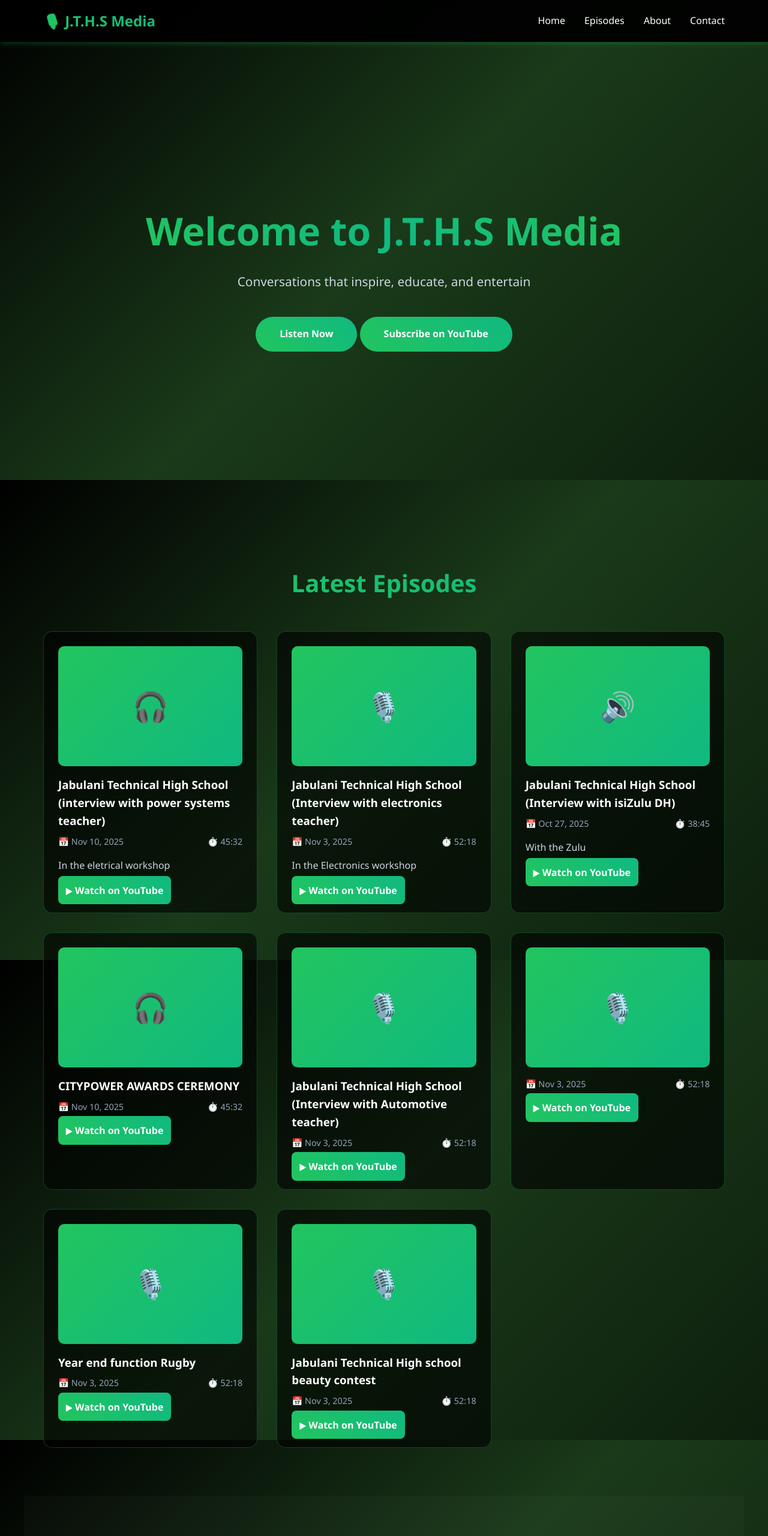
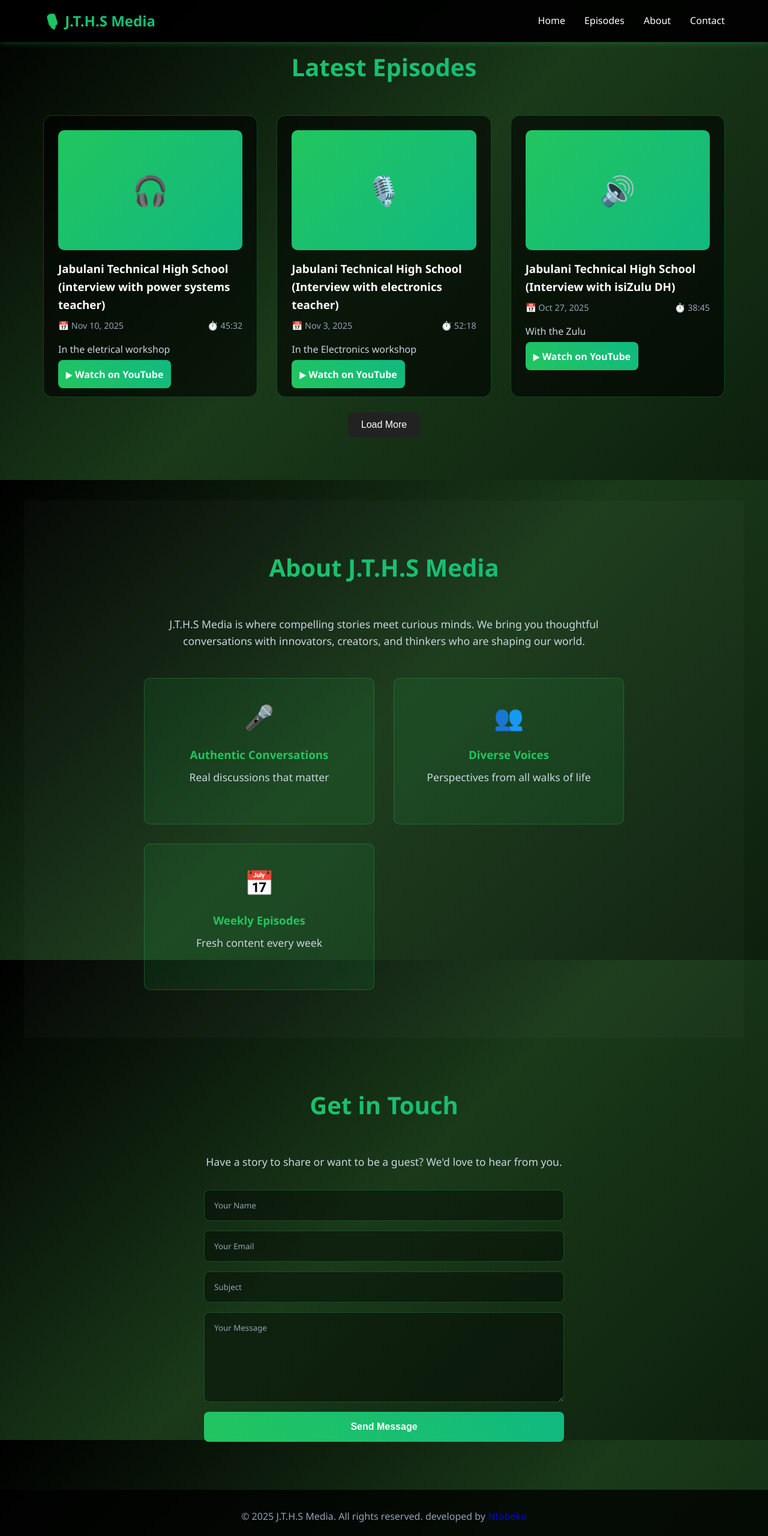
Before and after one commit to NKOGallardo/J.T.H.S-Media, a plain HTML site: page Index.html in a window 1280 px wide. Shown: the top 2560 px of the page at 60% size. Drawn offline with Linux system fonts and the light colour scheme.

Commit message:
fix error

```diff
--- a/Index.html
+++ b/Index.html
@@ -239,6 +239,25 @@
             color: #cbd5e1;
         }
 
+   /* Load More Button */
+        .load-more {
+            padding: 12px 22px;
+            background: #222;
+            color: #fff;
+            border: none;
+            border-radius: 10px;
+            cursor: pointer;
+            margin: 25px auto;
+            display: block;
+            font-size: 1rem;
+            transition: background .3s ease, transform .2s ease;
+        }
+
+        .load-more:hover {
+            background: #000;
+            transform: scale(1.05);
+        }
+
         /* Contact Section */
         .contact-content {
             text-align: center;
@@ -413,21 +432,13 @@
         </div>
     </nav>
 
-    <!-- Hero Section -->
-    <section id="home">
-        <div class="hero-content">
-            <h1>Welcome to J.T.H.S Media</h1>
-            <p>Conversations that inspire, educate, and entertain</p>
-            <a href="#episodes" class="btn">Listen Now</a>
-            <a style="margin-top: 10px;" href="https://www.youtube.com/@JabulaniTechnicalH.SMedia" target="_blank" class="btn" style="margin-left: 1rem;">Subscribe on YouTube</a>
-        </div>
-    </section>
-
     <!-- Episodes Section -->
 <section id="episodes">
     <h2>Latest Episodes</h2>
+
     <div class="episodes-grid">
-            <div class="episode-card">
+
+        <div class="episode-card load-item">
             <div class="episode-image">🎧</div>
             <h3>Jabulani Technical High School (interview with power systems teacher)</h3>
             <div class="episode-meta">
@@ -438,7 +449,7 @@
             <a href="https://www.youtube.com/watch?v=KXAsI0WAYKQ" target="_blank" class="play-btn" style="text-decoration: none;">▶ Watch on YouTube</a>
         </div>
 
-            <div class="episode-card">
+        <div class="episode-card load-item">
             <div class="episode-image">🎙️</div>
             <h3>Jabulani Technical High School (Interview with electronics teacher)</h3>
             <div class="episode-meta">
@@ -449,7 +460,7 @@
             <a href="https://www.youtube.com/watch?v=ZFGrkRsBJN0&t=211s" target="_blank" class="play-btn" style="text-decoration: none;">▶ Watch on YouTube</a>
         </div>
 
-            <div class="episode-card">
+        <div class="episode-card load-item">
             <div class="episode-image">🔊</div>
             <h3>Jabulani Technical High School (Interview with isiZulu DH)</h3>
             <div class="episode-meta">
@@ -459,7 +470,8 @@
             <p>With the Zulu</p>
             <a href="https://www.youtube.com/watch?v=dQw4w9WgXcQ" target="_blank" class="play-btn" style="text-decoration: none;">▶ Watch on YouTube</a>
         </div>
-            <div class="episode-card">
+
+        <div class="episode-card load-item">
             <div class="episode-image">🎧</div>
             <h3>CITYPOWER AWARDS CEREMONY</h3>
             <div class="episode-meta">
@@ -470,7 +482,7 @@
             <a href="https://www.youtube.com/watch?v=b6bnCRtZNDU&t=40s" target="_blank" class="play-btn" style="text-decoration: none;">▶ Watch on YouTube</a>
         </div>
 
-            <div class="episode-card">
+        <div class="episode-card load-item">
             <div class="episode-image">🎙️</div>
             <h3>Jabulani Technical High School (Interview with Automotive teacher)</h3>
             <div class="episode-meta">
@@ -480,7 +492,8 @@
             <p></p>
             <a href="https://www.youtube.com/watch?v=7x9lhHQL8Rk&t=15s" target="_blank" class="play-btn" style="text-decoration: none;">▶ Watch on YouTube</a>
         </div>
-            <div class="episode-card">
+
+        <div class="episode-card load-item">
             <div class="episode-image">🎙️</div>
             <h3></h3>
             <div class="episode-meta">
@@ -490,7 +503,8 @@
             <p></p>
             <a href="https://www.youtube.com/watch?v=CybhVlhpAfg" target="_blank" class="play-btn" style="text-decoration: none;">▶ Watch on YouTube</a>
         </div>
-            <div class="episode-card">
+
+        <div class="episode-card load-item">
             <div class="episode-image">🎙️</div>
             <h3>Year end function Rugby</h3>
             <div class="episode-meta">
@@ -500,7 +514,8 @@
             <p></p>
             <a href="https://www.youtube.com/watch?v=yOpMiLCW-VQ" target="_blank" class="play-btn" style="text-decoration: none;">▶ Watch on YouTube</a>
         </div>
-            <div class="episode-card">
+
+        <div class="episode-card load-item">
             <div class="episode-image">🎙️</div>
             <h3>Jabulani Technical High school beauty contest</h3>
             <div class="episode-meta">
@@ -510,7 +525,11 @@
             <p></p>
             <a href="https://www.youtube.com/watch?v=Mgg25BHwmEE" target="_blank" class="play-btn" style="text-decoration: none;">▶ Watch on YouTube</a>
         </div>
+
     </div>
+
+    <button class="load-more" id="loadMoreBtn">Load More</button>
+
 </section>
 
     <!-- About Section -->
@@ -560,6 +579,27 @@
     </footer>
 
     <script>
+        let items = document.querySelectorAll(".load-item");
+        let loadMoreBtn = document.getElementById("loadMoreBtn");
+        let currentIndex = 3; // how many to show initially
+
+        // Hide all after the first 3
+        items.forEach((item, index) => {
+            if (index >= currentIndex) item.style.display = "none";
+        });
+
+        loadMoreBtn.addEventListener("click", () => {
+            for (let i = currentIndex; i < currentIndex + 3; i++) {
+            if (items[i]) items[i].style.display = "block";
+            }
+            currentIndex += 3;
+
+            // Hide button if no more items
+            if (currentIndex >= items.length) {
+            loadMoreBtn.style.display = "none";
+            }
+        });
+
         // Smooth scrolling
         document.querySelectorAll('a[href^="#"]').forEach(anchor => {
             anchor.addEventListener('click', function (e) {
```
Lines whose indentation alone changed are shown as unchanged.
